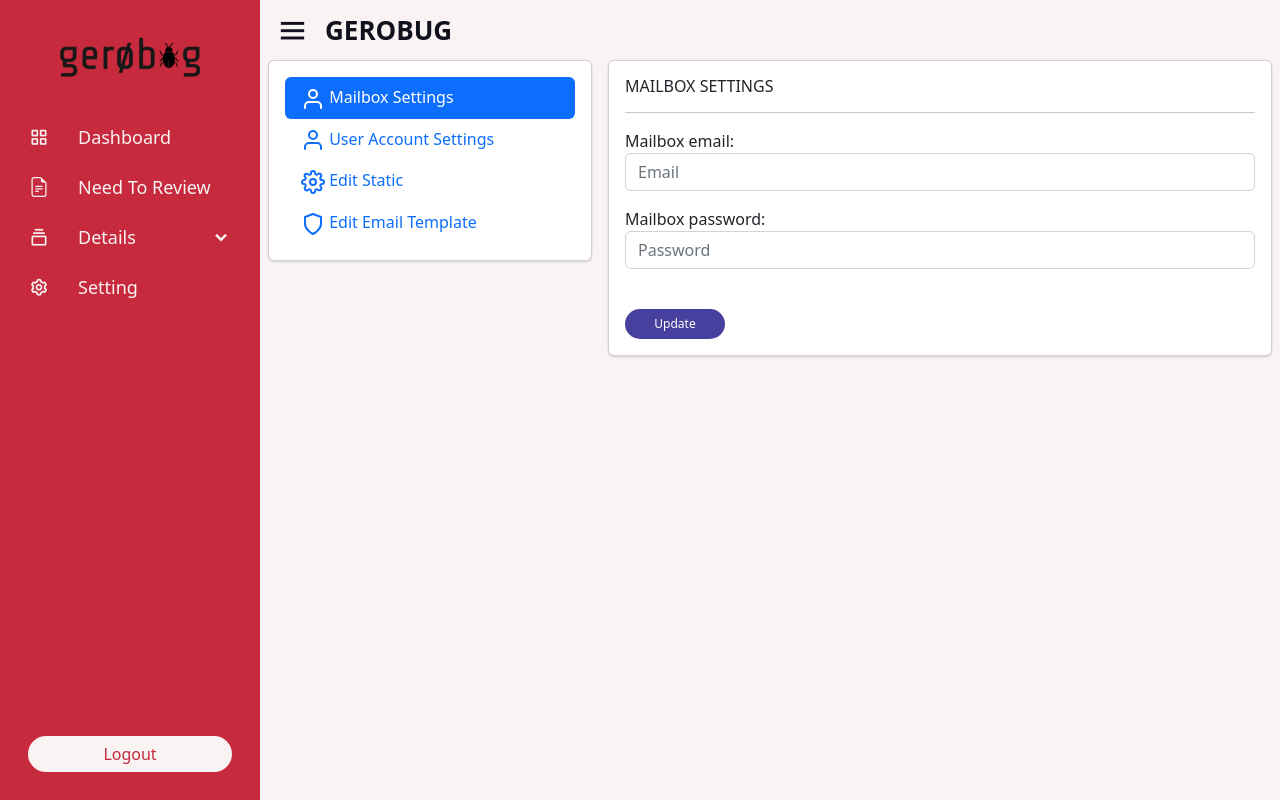
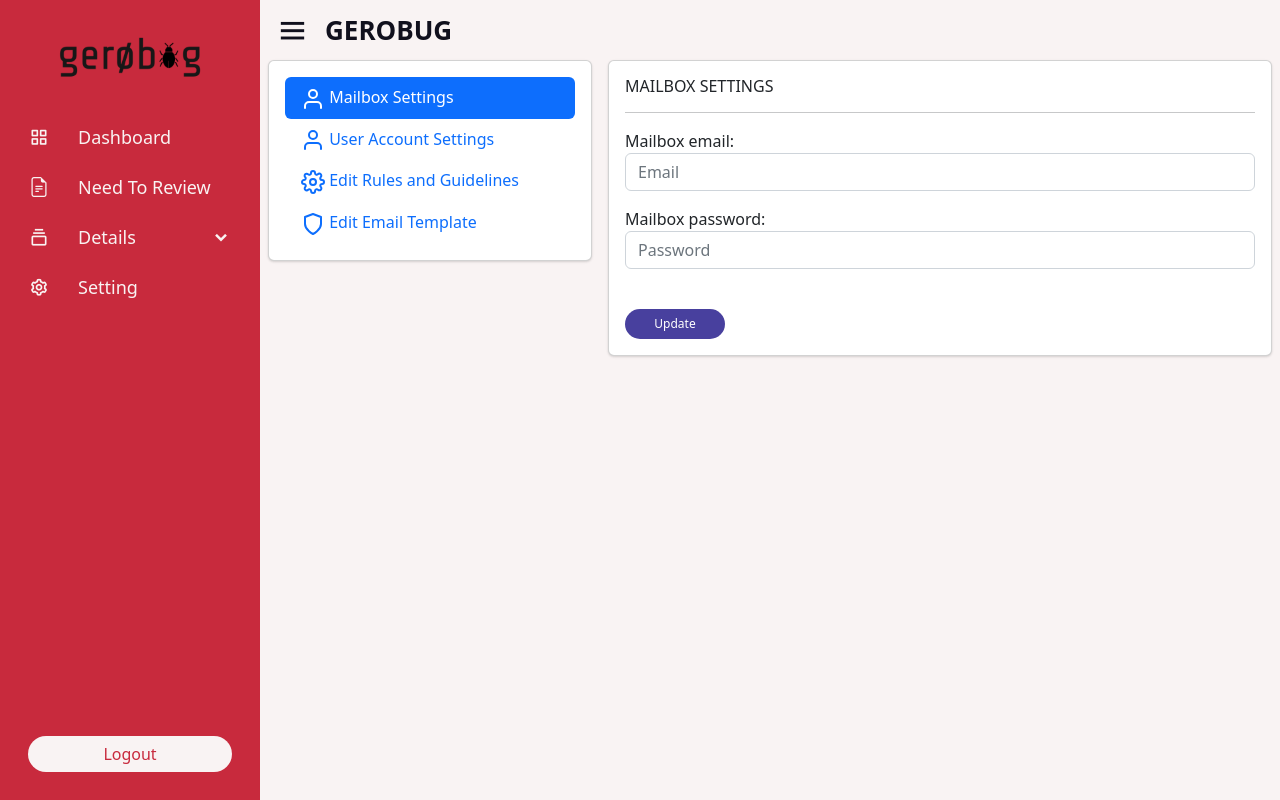
Before and after one commit to gerosecurity/gerobug, a Django app: page /dashboard/setting in a window 1280 px wide. Run offline with Django 4.2, Linux system fonts and the light colour scheme; a user stored in the database is signed in; some libraries are stand-ins or nearby versions.

Commit message:
Update setting.html

```diff
--- a/templates/setting.html
+++ b/templates/setting.html
@@ -66,7 +66,7 @@
                                         <path
                                             d="M19.4 15a1.65 1.65 0 0 0 .33 1.82l.06.06a2 2 0 0 1 0 2.83 2 2 0 0 1-2.83 0l-.06-.06a1.65 1.65 0 0 0-1.82-.33 1.65 1.65 0 0 0-1 1.51V21a2 2 0 0 1-2 2 2 2 0 0 1-2-2v-.09A1.65 1.65 0 0 0 9 19.4a1.65 1.65 0 0 0-1.82.33l-.06.06a2 2 0 0 1-2.83 0 2 2 0 0 1 0-2.83l.06-.06a1.65 1.65 0 0 0 .33-1.82 1.65 1.65 0 0 0-1.51-1H3a2 2 0 0 1-2-2 2 2 0 0 1 2-2h.09A1.65 1.65 0 0 0 4.6 9a1.65 1.65 0 0 0-.33-1.82l-.06-.06a2 2 0 0 1 0-2.83 2 2 0 0 1 2.83 0l.06.06a1.65 1.65 0 0 0 1.82.33H9a1.65 1.65 0 0 0 1-1.51V3a2 2 0 0 1 2-2 2 2 0 0 1 2 2v.09a1.65 1.65 0 0 0 1 1.51 1.65 1.65 0 0 0 1.82-.33l.06-.06a2 2 0 0 1 2.83 0 2 2 0 0 1 0 2.83l-.06.06a1.65 1.65 0 0 0-.33 1.82V9a1.65 1.65 0 0 0 1.51 1H21a2 2 0 0 1 2 2 2 2 0 0 1-2 2h-.09a1.65 1.65 0 0 0-1.51 1z">
                                         </path>
-                                    </svg> Edit Static
+                                    </svg> Edit Rules and Guidelines
                                 </a>
                                 <a href="#security" data-toggle="tab" class="nav-item nav-link has-icon nav-link-faded">
                                     <svg xmlns="http://www.w3.org/2000/svg" width="24" height="24" viewBox="0 0 24 24"
@@ -146,7 +146,7 @@
                                 </form>
                             </div>
                             <div class="tab-pane" id="account">
-                                <h6>EDIT STATIC</h6>
+                                <h6>EDIT RULES AND GUIDELINES</h6>
                                 <hr>
                                 <form method="POST" id="ckeditor-form">
                                     {% csrf_token %}
```
